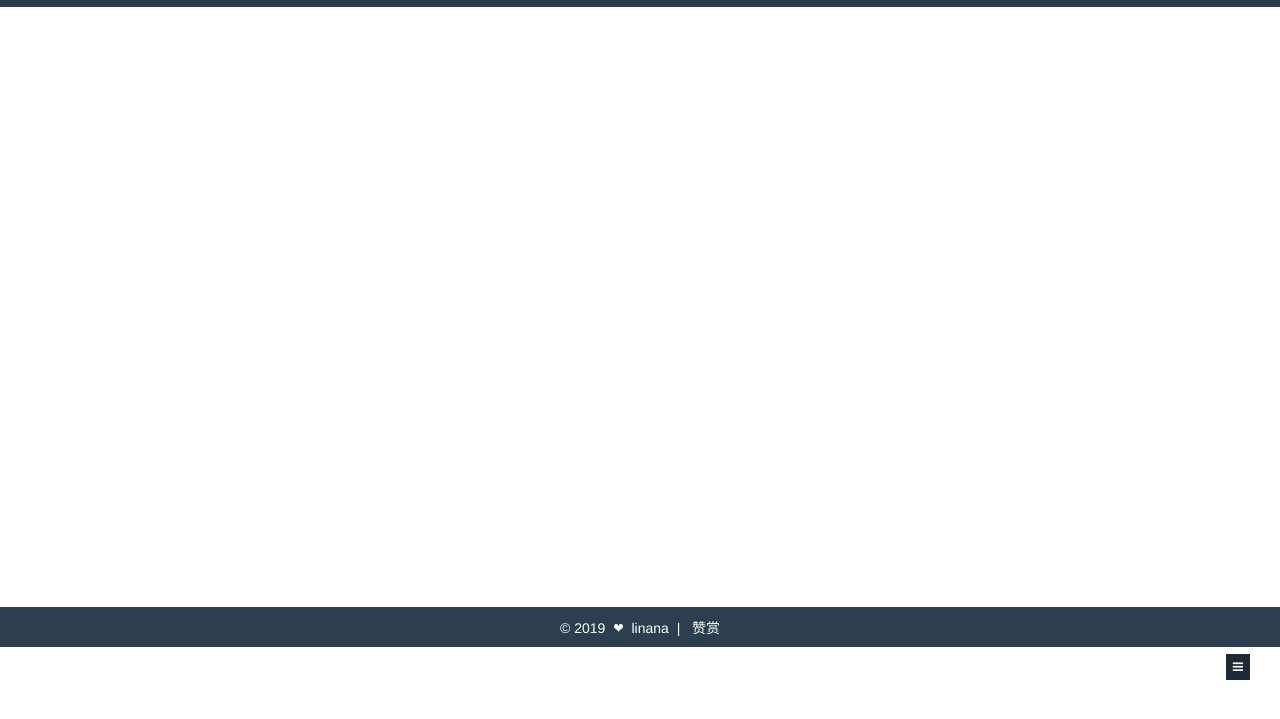
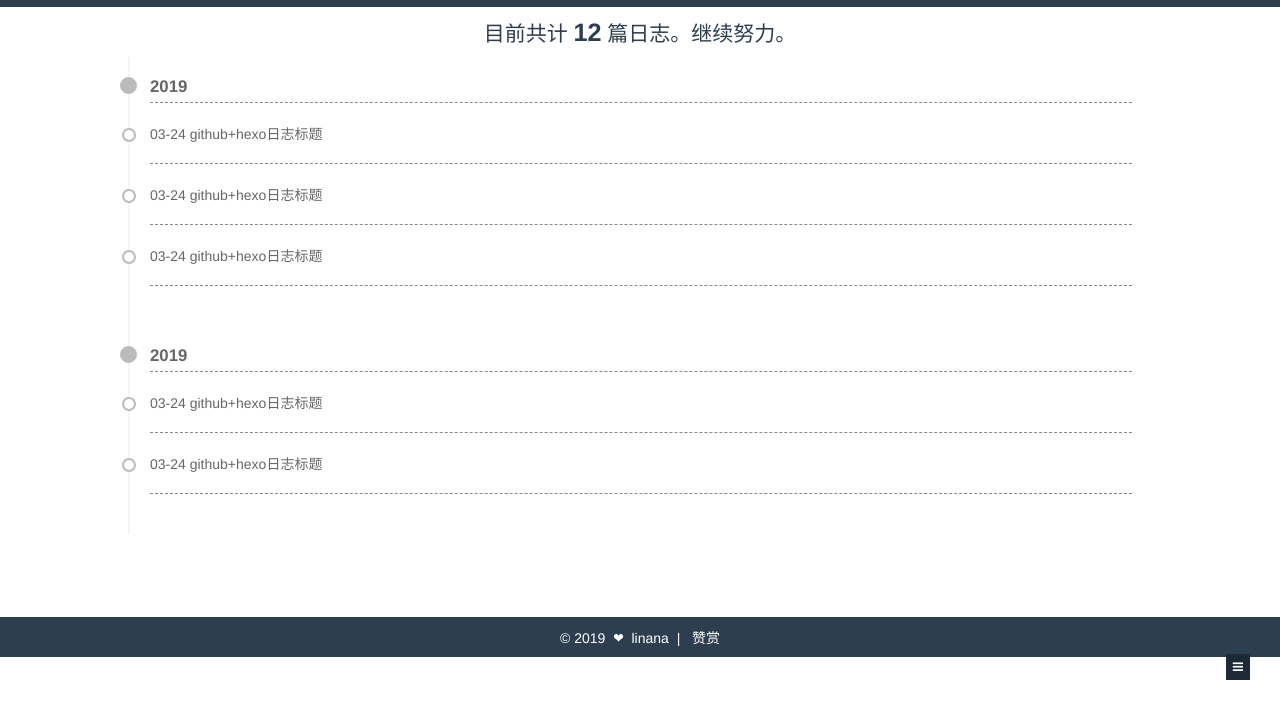
Before and after one commit to i-Lena/myBlog, a plain HTML site: page pages/archives/archives.html in a window 1280 px wide. Shown: the part 75-794 px from the top of the page. Drawn offline with Linux system fonts and the light colour scheme.

Commit message:
归档页面及样式修改

```diff
--- a/assets/pages/archives/archives.css
+++ b/assets/pages/archives/archives.css
@@ -3,3 +3,73 @@
 * @Date : 2019/3/20 16:10
 * @Version 1.0
 */
+
+/* archives */
+.archivesSummary {
+    margin: 10px auto;
+    text-align: center;
+    font-size: 1.5em;
+    color: #2c3e50;
+}
+.archivesNum {
+    font-size: 1.2em;
+    font-weight: bold;
+}
+.timeline {
+    position: relative;
+    border-left: 2px solid #f5f5f5;
+    color: #666;
+    /*padding: 20px;*/
+}
+.timelineTitle {
+    position: relative;
+    padding: 20px;
+
+}
+.timelineTitle::after {
+    content: "";
+    width: 15px;
+    height: 15px;
+    border: 1px solid #bbb;
+    border-radius: 50%;
+    position: absolute;
+    top: 20px;
+    left: -10px;
+    background-color: #bbb;
+}
+.timelineYear {
+    font-size: 1.2em;
+    font-weight: 700;
+    margin-bottom: 20px;
+    padding-bottom: 5px;
+    border-bottom: 1px dashed #888;
+}
+.timelineContent {
+    position: relative;
+}
+.timelineContentItem {
+    position: relative;
+    margin-bottom: 20px;
+    padding-bottom: 20px;
+    border-bottom: 1px dashed #888;
+    cursor: pointer;
+}
+.timelineContentItem::after {
+    content: '';
+    width: 10px;
+    height: 10px;
+    border: 2px solid #bbb;
+    border-radius: 50%;
+    position: absolute;
+    top: 5px;
+    left: -28px;
+    background-color: #fff;
+}
+.timelineContentItem:hover {
+    /*color: #000;*/
+    color: #2c3e50;
+    border-bottom-color: #2C3E50;
+}
+.timelineContentItem:hover::after {
+    background-color: #bbb;
+}
--- a/pages/archives/archives.html
+++ b/pages/archives/archives.html
@@ -57,7 +57,39 @@
     </header>
     <div class="main">
         <div class="wrapper">
-
+            <h2 class="archivesSummary">目前共计 <span class="archivesNum">12</span> 篇日志。继续努力。</h2>
+            <ul class="timeline">
+                <li class="timelineTitle">
+                    <div class="timelineYear">2019</div>
+                    <ul class="timelineContent">
+                        <li class="timelineContentItem">
+                            <span>03-24</span>
+                            <span>github+hexo日志标题</span>
+                        </li>
+                        <li class="timelineContentItem">
+                            <span>03-24</span>
+                            <span>github+hexo日志标题</span>
+                        </li>
+                        <li class="timelineContentItem">
+                            <span>03-24</span>
+                            <span>github+hexo日志标题</span>
+                        </li>
+                    </ul>
+                </li>
+                <li class="timelineTitle">
+                    <div class="timelineYear">2019</div>
+                    <ul class="timelineContent">
+                        <li class="timelineContentItem">
+                            <span>03-24</span>
+                            <span>github+hexo日志标题</span>
+                        </li>
+                        <li class="timelineContentItem">
+                            <span>03-24</span>
+                            <span>github+hexo日志标题</span>
+                        </li>
+                    </ul>
+                </li>
+            </ul>
         </div>
     </div>
     <footer>
```
